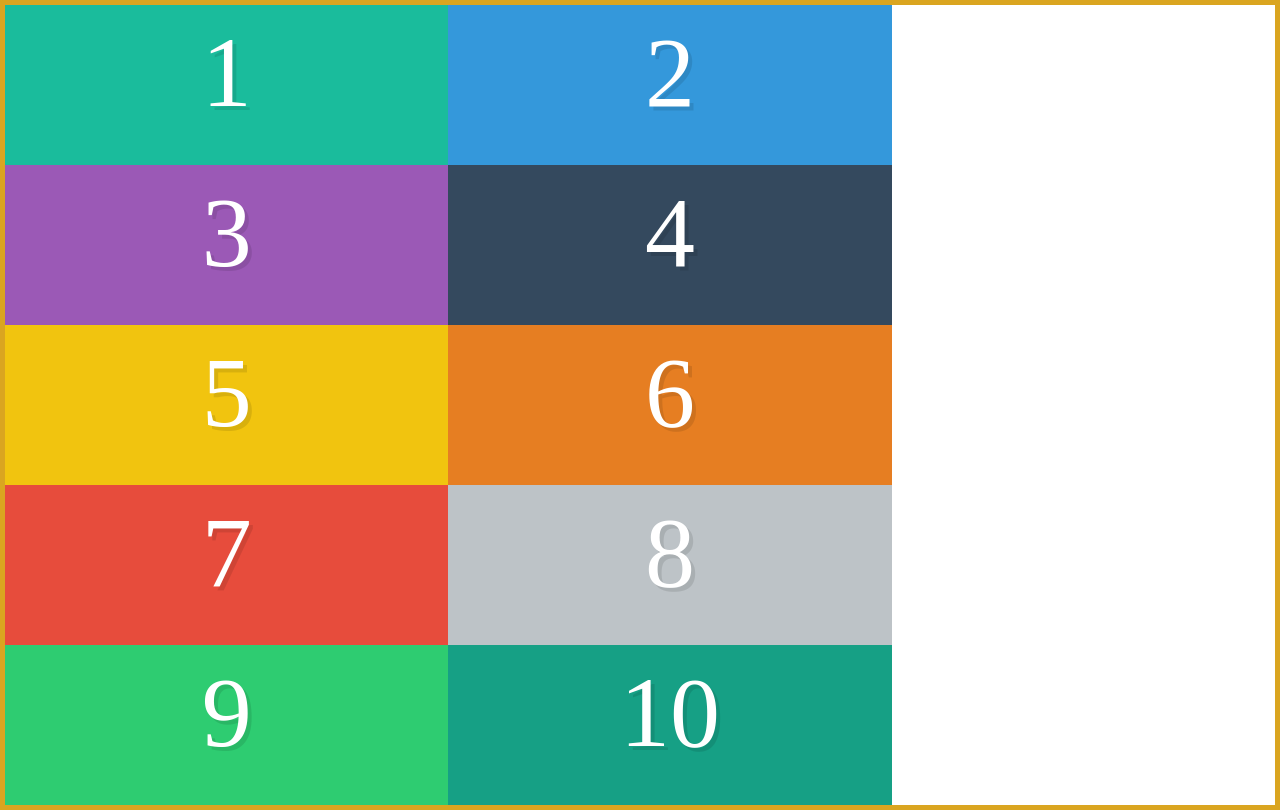
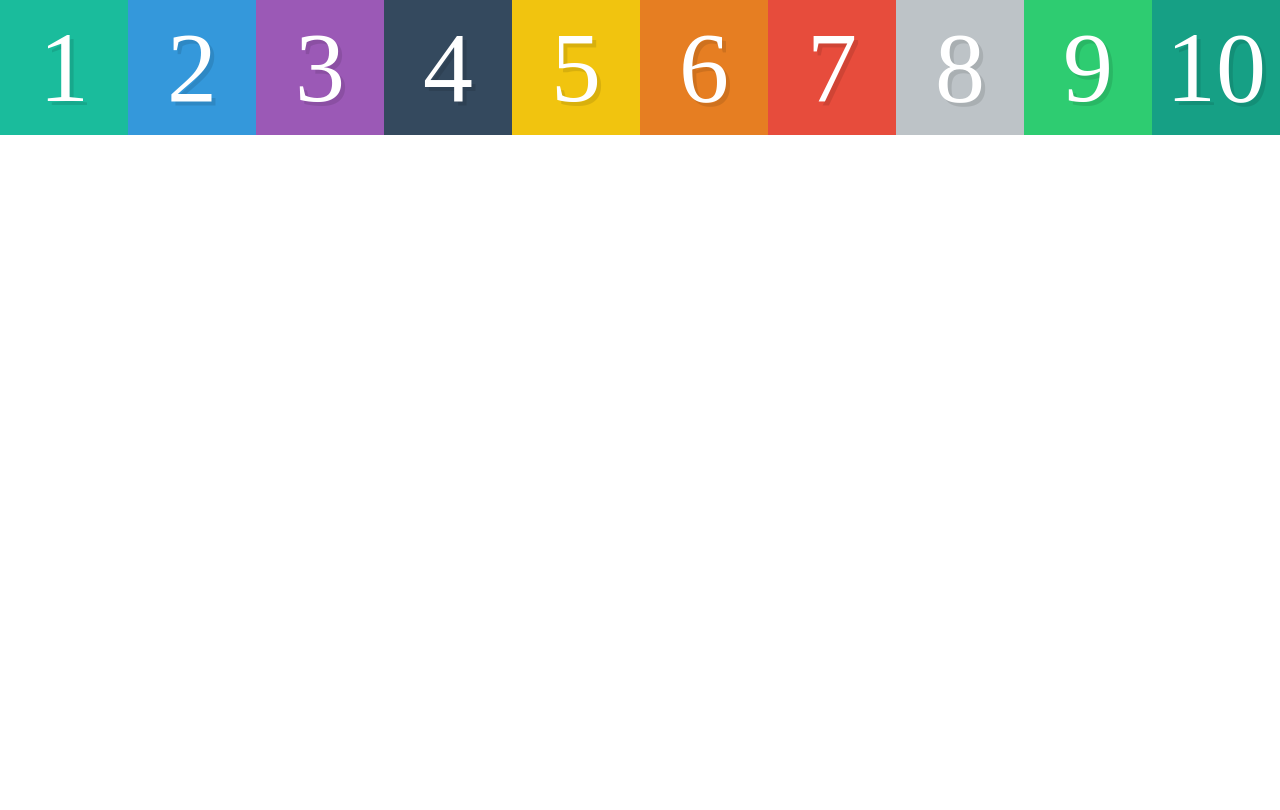
Before and after one commit to UnrivalledHitman/What-The-FlexBox, a plain HTML site: page Introduction/index.html in a window 1280 px wide. Drawn offline with Linux system fonts and the light colour scheme.

Commit message:
Update style.css
Flexbox Ordering

```diff
--- a/Introduction/style.css
+++ b/Introduction/style.css
@@ -48,11 +48,9 @@
 /* We start writing out flexbox here. The above is just page setup */
 .container {
   display: flex;
-  border: 5px solid goldenrod;
-  height: 100vh;
-  flex-wrap: wrap;
 }
 
 .box {
-  width: 33.3333%;
+  flex: 1;
+  order: 1;
 }
```
